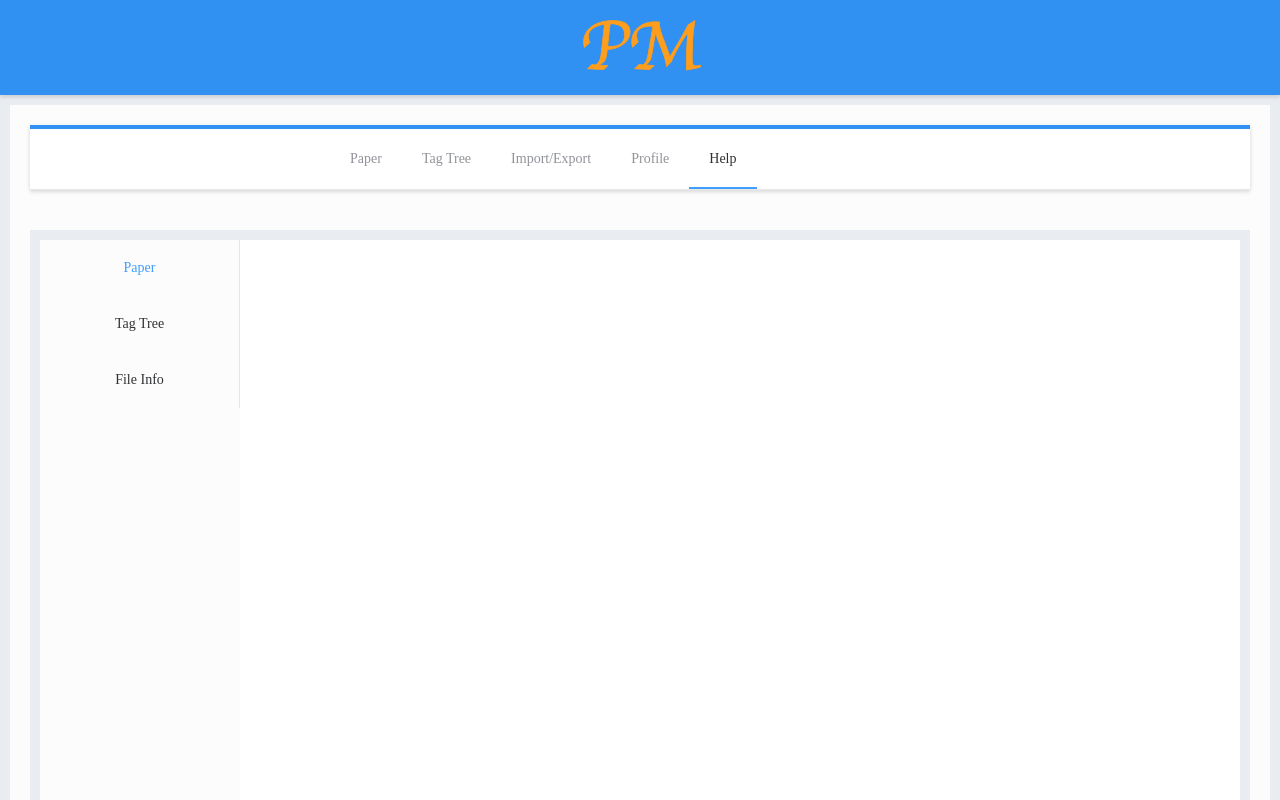
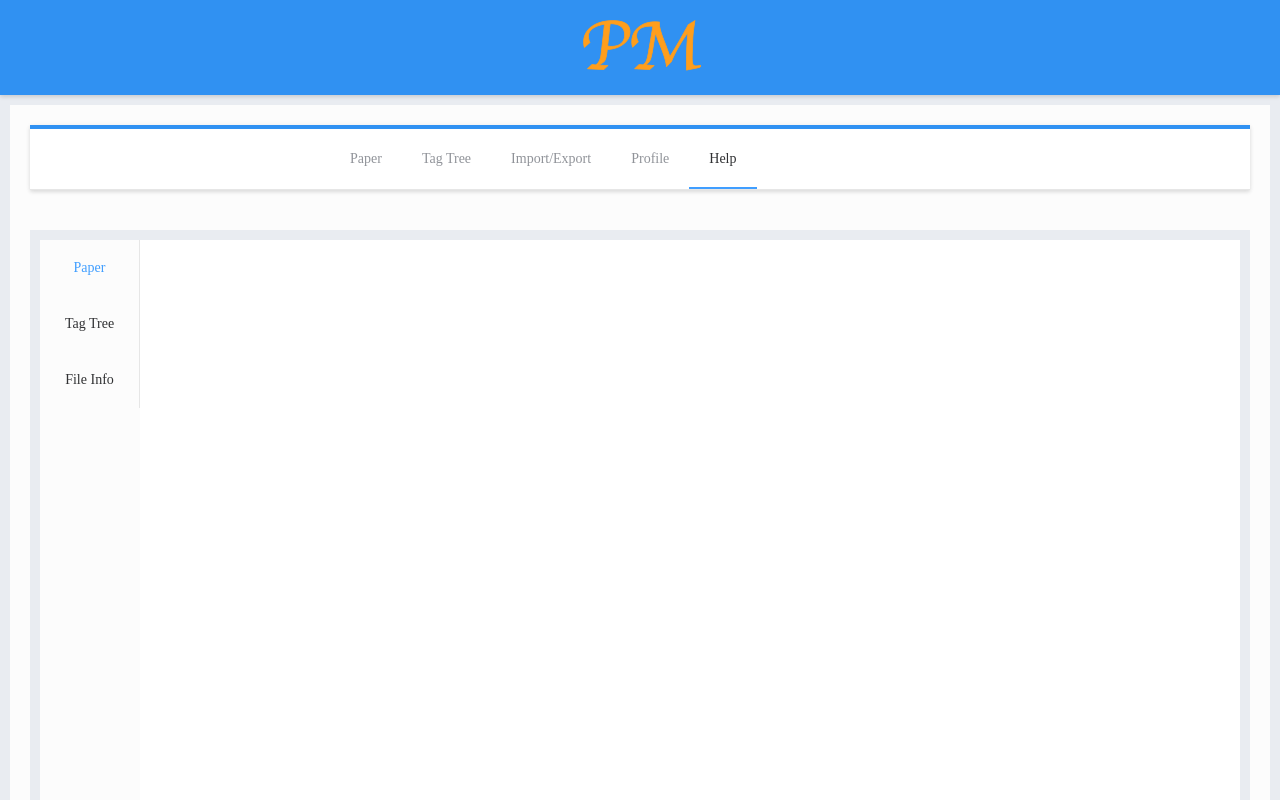
Before and after one commit to gnu-fripside/PaperManager, a Vue app in the folder frontend/: page /#/index in a window 1280 px wide. Shown: the top 800 px of the page. Built offline with nearby package versions, Linux system fonts and the light colour scheme; what vue-resource would draw is missing.

Commit message:
slightly modify on index

```diff
--- a/frontend/src/components/index.vue
+++ b/frontend/src/components/index.vue
@@ -72,7 +72,7 @@
 
   /* 主内容区 */
   main{    display: -webkit-box;  display: -ms-flexbox;  display: flex;  min-height: 800px;  border: solid 10px #E9ECF1;  background-color: #FCFCFC;  }
-  main .main-left{text-align: center;width: 200px;float: left;}
+  main .main-left{text-align: center;width: 100px;float: left;}
   main .main-right{-webkit-box-flex: 1;  -ms-flex: 1;  flex: 1;  background-color: #fff; padding: 10px 10px; }
   main .el-menu{background-color: transparent!important;}
 </style>
```
